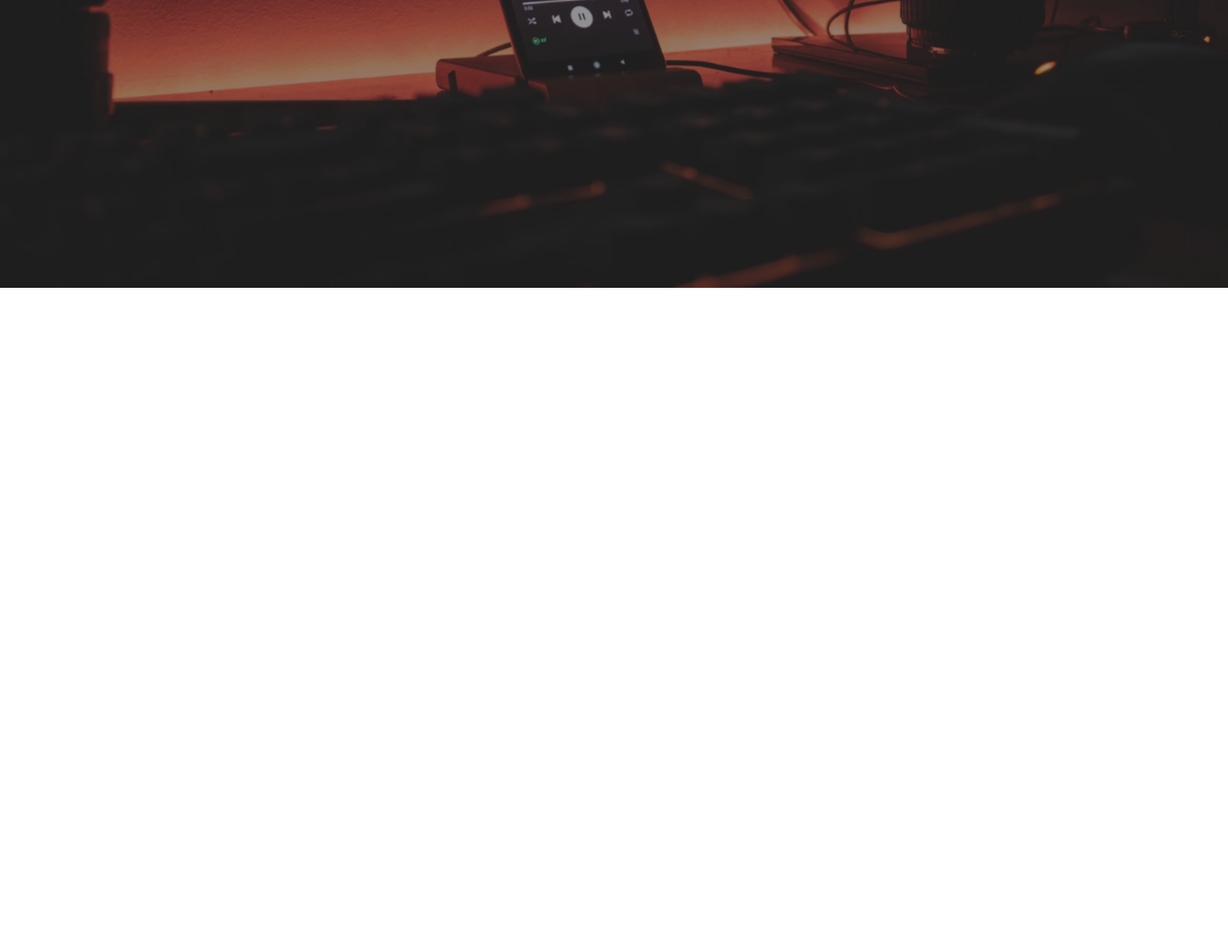
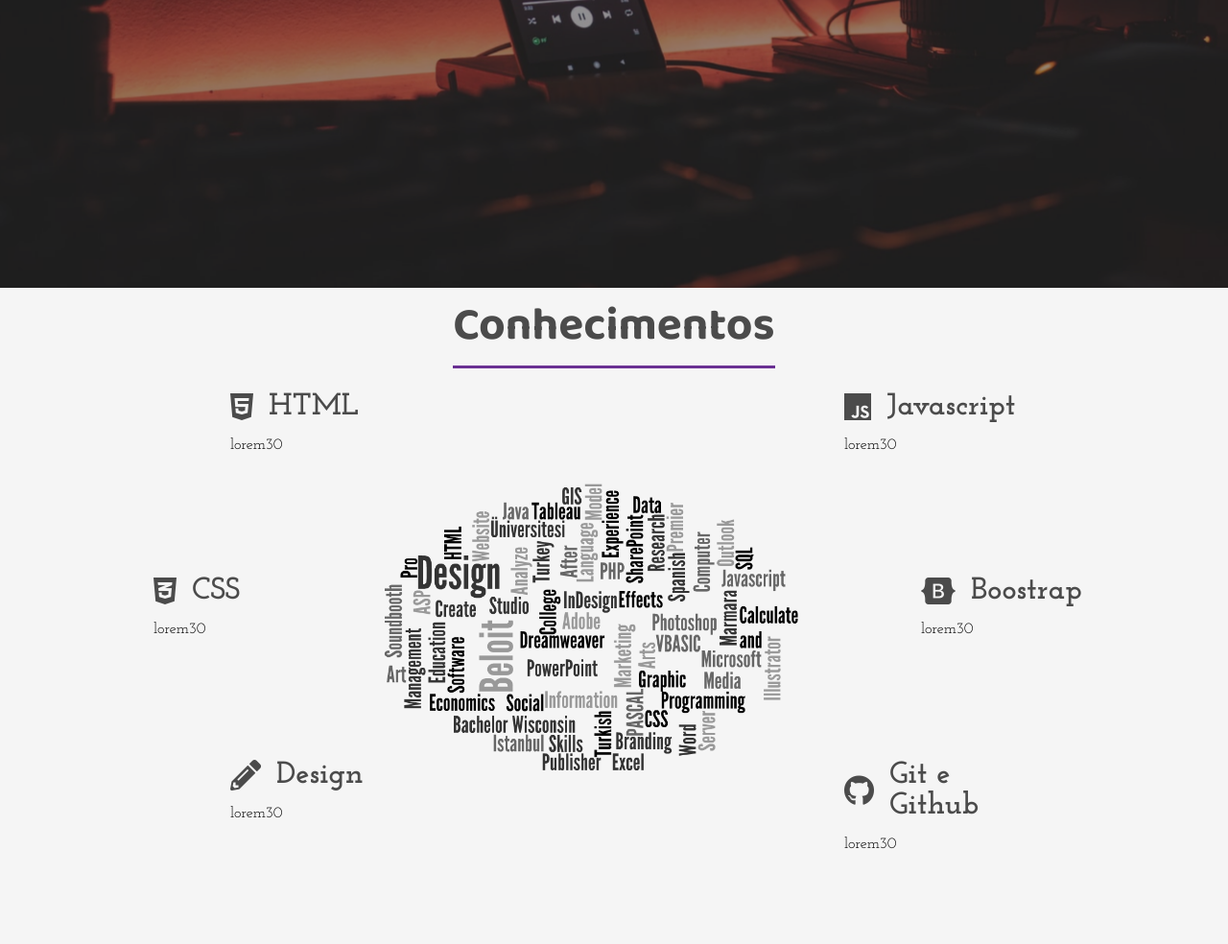
Before and after one commit to Leonardo-V-Guimaraes/portfolio, a plain HTML site: page index.html in a window 1280 px wide. Shown: the part 500-1484 px from the top of the page at 96% size. Before the commit the page ends 800 px from the top, so only its background shows below. Drawn offline with Linux system fonts and the light colour scheme.

Commit message:
Adicionada parte de conhecimentos

```diff
--- a/index.html
+++ b/index.html
@@ -36,7 +36,7 @@
             </div>
         </header>
 
-        <div class="sidebar">
+        <aside class="sidebar">
             <nav>
                 <ul class="menu">
                     <li class="menu-item"><a href="#" class="menu-link">Home</a></li>
@@ -51,10 +51,74 @@
                 <a href="#"><i class="fab fa-github-alt"></i></a>
                 <a href="#"><i class="fab fa-linkedin-in"></i></a>
             </div>
-        </div>
+        </aside>
+
+        <section class="sessao-conhecimentos">
+            <div class="sessao-header">
+                <h1>Conhecimentos</h1>
+            </div>
+            <div class="conhecimentos">
+                <div class="conhecimento">
+                    <div class="conhecimento-header">
+                        <i class="fab fa-html5"></i>
+                        <h3>HTML</h3>
+                    </div>
+                    <div class="conhecimento-text">
+                        <p>lorem30</p>
+                    </div>
+                </div>
+                <div class="conhecimento">
+                    <div class="conhecimento-header">
+                        <i class="fab fa-css3-alt"></i>
+                        <h3>CSS</h3>
+                    </div>
+                    <div class="conhecimento-text">
+                        <p>lorem30</p>
+                    </div>
+                </div>
+                <div class="conhecimento">
+                    <div class="conhecimento-header">
+                        <i class="fas fa-pencil-alt"></i>
+                        <h3>Design</h3>
+                    </div>
+                    <div class="conhecimento-text">
+                        <p>lorem30</p>
+                    </div>
+                </div>
+                <div class="conhecimento">
+                    <div class="conhecimento-header">
+                        <i class="fab fa-js"></i>
+                        <h3>Javascript</h3>
+                    </div>
+                    <div class="conhecimento-text">
+                        <p>lorem30</p>
+                    </div>
+                </div>
+                <div class="conhecimento">
+                    <div class="conhecimento-header">
+                        <i class="fab fa-bootstrap"></i>
+                        <h3>Boostrap</h3>
+                    </div>
+                    <div class="conhecimento-text">
+                        <p>lorem30</p>
+                    </div>
+                </div>
+                <div class="conhecimento">
+                    <div class="conhecimento-header">
+                        <i class="fab fa-github"></i>
+                        <h3>Git e Github</h3>
+                    </div>
+                    <div class="conhecimento-text">
+                        <p>lorem30</p>
+                    </div>
+                </div>
+                <div class="conhecimentos-img-wrapper">
+                    <img src="imagens/conhecimentos.png" alt="imagem conhecimento">
+                </div>
+            </div>
+        </section>
 
     </div>
-
 </body>
 
     <script src="script.js"></script>
--- a/style.css
+++ b/style.css
@@ -242,3 +242,98 @@ header{
 .social-media i:hover{
     background-color: #a044ff;
 }
+
+/* Parte de conhecimentos e suas posições  */
+
+.conhecimentos{
+    display: grid;
+    grid-template-columns: repeat(16, 1fr);
+    grid-template-rows: repeat(6, 6rem);
+    row-gap: 0.5;
+}
+
+/* html */
+.conhecimento:nth-child(1){
+    grid-column: 4 / 7;
+    grid-row: 1 / 3;
+}
+
+/* css */
+.conhecimento:nth-child(2){
+    grid-column: 3 / 6;
+    grid-row: 3 / 5;
+}
+
+/* Design */
+.conhecimento:nth-child(3){
+    grid-column: 4 / 7;
+    grid-row: 5 / -1;
+}
+
+/* JavaScript */
+.conhecimento:nth-child(4){
+    grid-column: 12 / 14;
+    grid-row: 1 / 3;
+}
+
+/* Boostrap */
+.conhecimento:nth-child(5){
+    grid-column: 13 / 15;
+    grid-row: 3 / 5;
+}
+
+/* Git e Github */
+.conhecimento:nth-child(6){
+    grid-column: 12 / 14;
+    grid-row: 5 / -1;
+}
+
+.sessao-conhecimentos{
+    background-color: #f5f5f5;
+}
+
+.sessao-header{
+    display: flex;
+    align-items: center;
+    justify-content: center;
+}
+
+.sessao-header h1{
+    font-family: var(--font-primary);
+    font-size: 3rem;
+    color: #4b4b4b;
+    border-bottom: solid 3px #6a3093;
+    margin-bottom: 1.5rem;
+}
+
+.conhecimento-header{
+    display: flex;
+    align-items: center;
+    color: #4b4b4b;
+}
+
+.conhecimento-header i{
+    font-size: 2rem;
+}
+
+.conhecimento-header h3{
+    font-family: var(--font-secundary);
+    font-size:  2rem;
+    padding-left: 1rem;
+}
+
+.conhecimento-text{
+    font-family: var(--font-secundary);
+    margin-top: 1rem;
+}
+
+.conhecimentos-img-wrapper{
+    grid-column: 6 / 11;
+    grid-row: 2 / 6;
+    width: 120%;
+}
+
+.conhecimentos-img-wrapper img{
+    object-fit: cover;
+    width: 90%;
+}
```
Also changed, not shown: imagens/conhecimentos.png (added).
